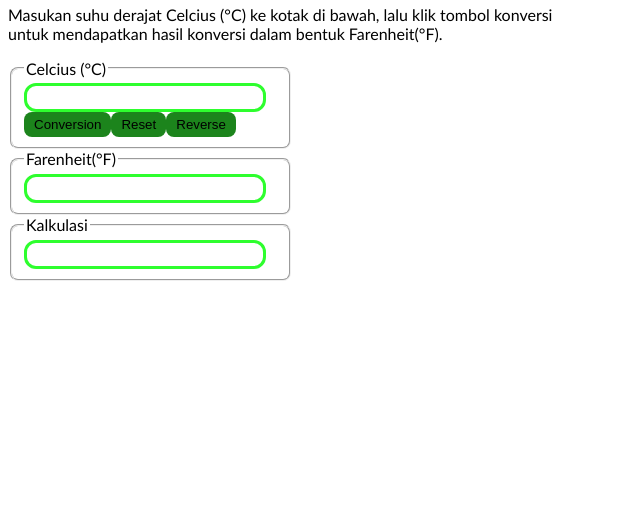
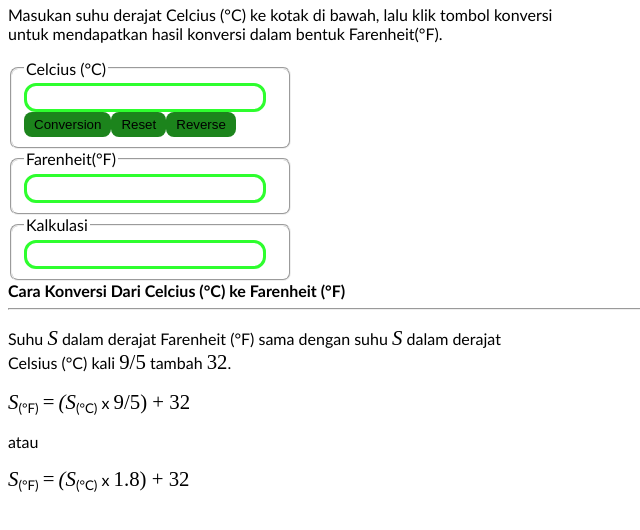
Before and after one commit to revou-fundamental-course/12-jun-23-Abk1708, a plain HTML site: page index.html in a window 1280 px wide. Shown: the part 86-616 px from the top of the page, without its empty margins (0-640 px from the left). Drawn offline with Linux system fonts and the light colour scheme; a web font is replaced by a local one.

Commit message:
Algorithm Explained

```diff
--- a/css/style.css
+++ b/css/style.css
@@ -49,3 +49,18 @@ button:active {
     display: flex;
     flex-direction: row;
 }
+
+.scientific {
+    font-size: 130%;
+    font-style: italic;
+    font-family: 'Times New Roman', Times, serif;
+}
+
+.numerical {
+    font-size: 130%;
+    font-family: 'Times New Roman', Times, serif;
+}
+
+.operator {
+    vertical-align: text-top;
+}
--- a/index.html
+++ b/index.html
@@ -43,7 +43,14 @@
             </fieldset>
         </main>
         <foter>
-
+            <b>Cara Konversi Dari Celcius (°C) ke Farenheit (°F)</b>
+            <hr>
+            <p>Suhu <fonts class="scientific">S</fonts> dalam derajat Farenheit (°F) sama dengan suhu <fonts class="scientific">S</fonts> dalam derajat<br>
+            Celsius (°C) kali <fonts class="numerical">9/5</fonts> tambah <fonts class="numerical">32</fonts>.
+            </p>
+            <p><fonts class="scientific">S</fonts><sub>(°F)</sub> <fonts class="numerical">=</fonts> <fonts class="scientific">(S</fonts><sub>(°C)</sub> <fonts class="operator">x</fonts> <fonts class="numerical">9/5) + 32</fonts></p>
+            <p>atau</p>
+            <p><fonts class="scientific">S</fonts><sub>(°F)</sub> <fonts class="numerical">=</fonts> <fonts class="scientific">(S</fonts><sub>(°C)</sub> <fonts class="operator">x</fonts> <fonts class="numerical">1.8) + 32</fonts></p>
         </foter>
     </body>
 </html>
```
